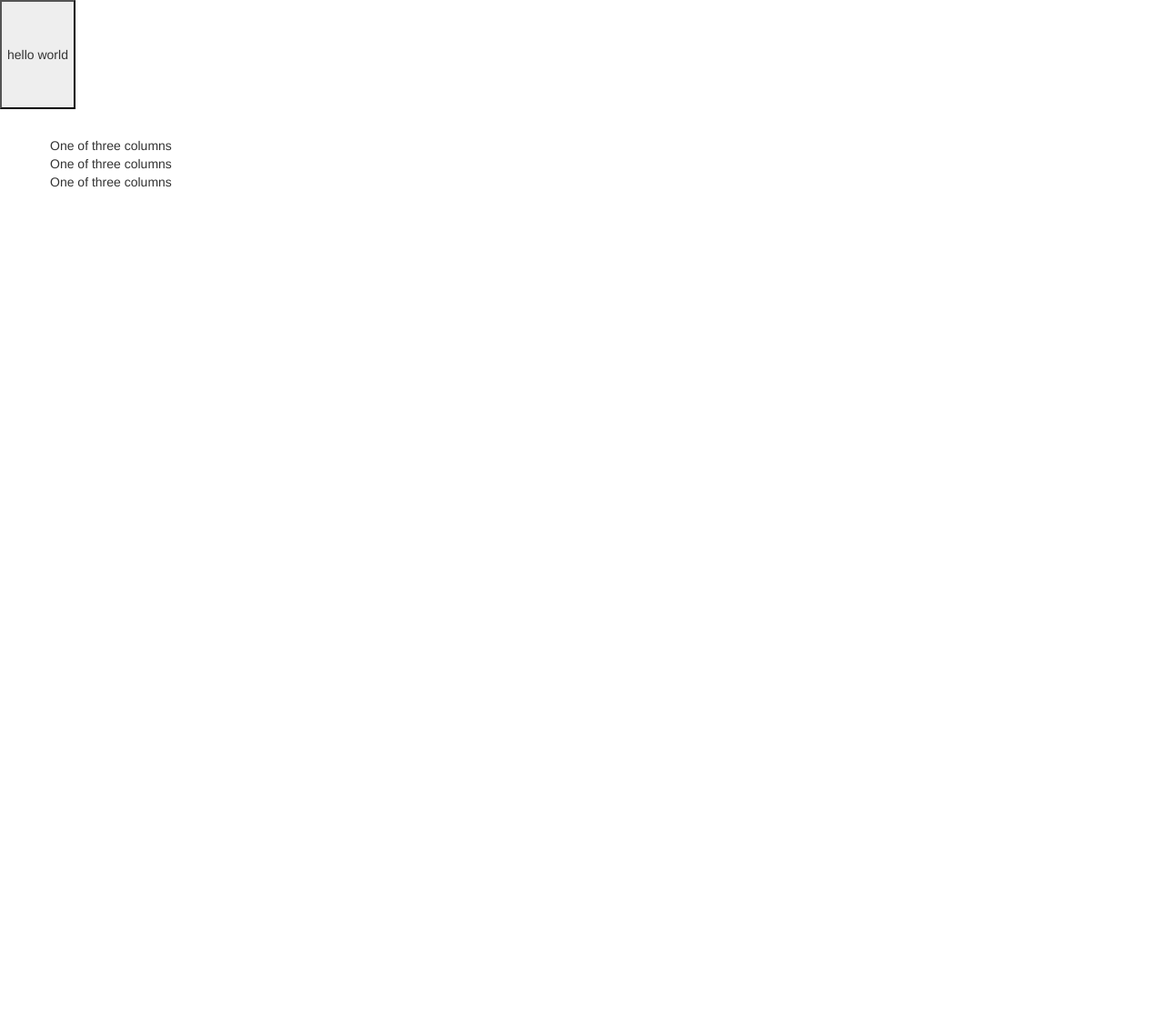
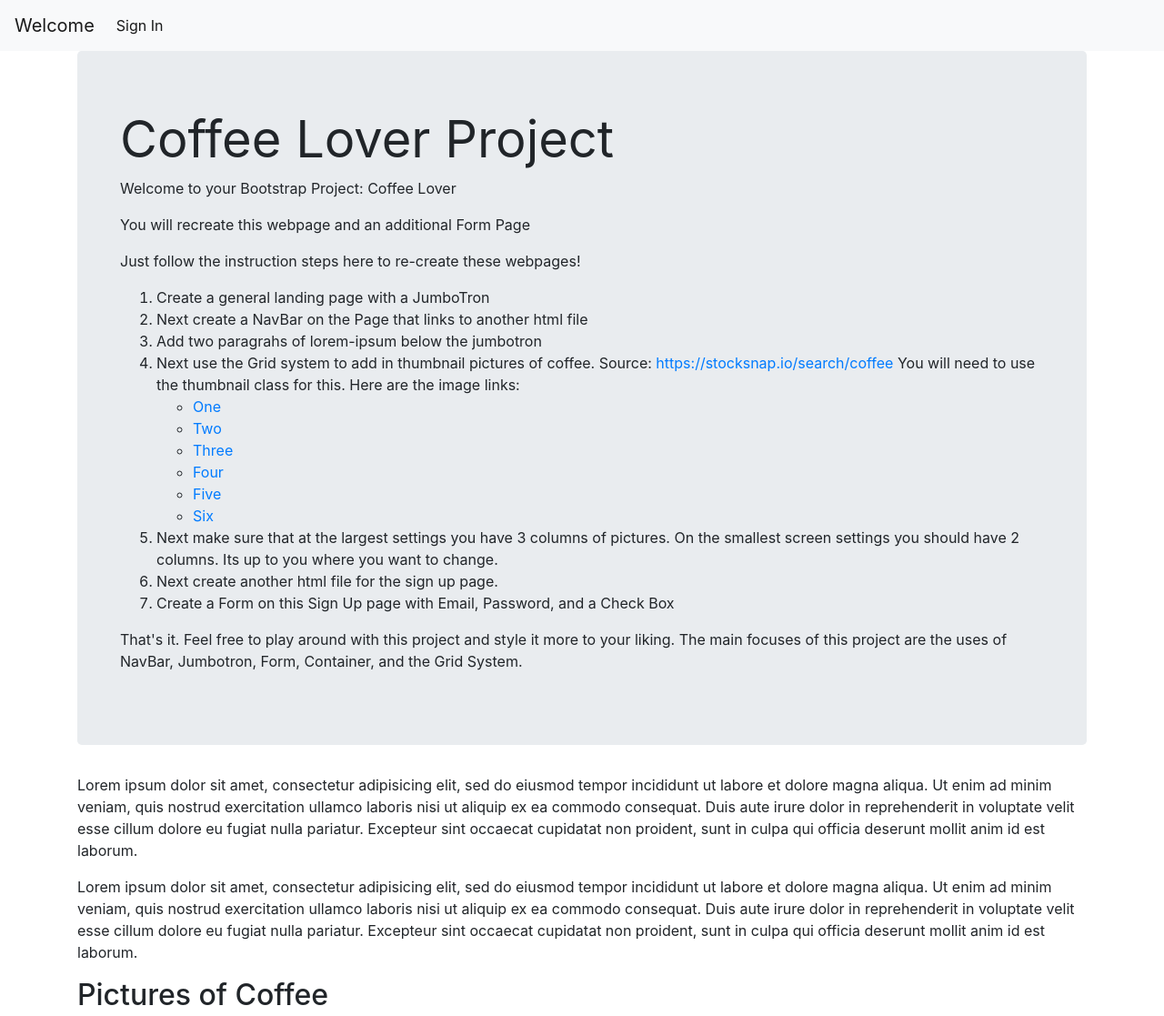
Before and after one commit to johnkchan/Testing, a plain HTML site: page index.html in a window 1280 px wide. Shown: the whole page at 91% size. Before the commit the page ends 800 px from the top, so only its background shows below. Drawn offline with nearby package versions, Linux system fonts and the light colour scheme.

Commit message:
Update index.html

```diff
--- a/index.html
+++ b/index.html
@@ -1,30 +1,61 @@
 <!DOCTYPE html>
 <html>
+  <head>
+    <meta charset="utf-8">
+    <title></title>
+    <!-- <link rel="stylesheet" href="https://maxcdn.bootstrapcdn.com/bootstrap/3.3.7/css/bootstrap.min.css" integrity="sha384-BVYiiSIFeK1dGmJRAkycuHAHRg32OmUcww7on3RYdg4Va+PmSTsz/K68vbdEjh4u" crossorigin="anonymous"> -->
+    <link rel="stylesheet" href="https://maxcdn.bootstrapcdn.com/bootstrap/4.0.0/css/bootstrap.min.css" integrity="sha384-Gn5384xqQ1aoWXA+058RXPxPg6fy4IWvTNh0E263XmFcJlSAwiGgFAW/dAiS6JXm" crossorigin="anonymous">
+  </head>
 
-<head>
-    <title>Hello World</title>
-    <script src="https://code.jquery.com/jquery-3.2.1.js" integrity="sha256-DZAnKJ/6XZ9si04Hgrsxu/8s717jcIzLy3oi35EouyE=" crossorigin="anonymous"></script>
-     <link rel="stylesheet" href="https://maxcdn.bootstrapcdn.com/bootstrap/3.3.7/css/bootstrap.min.css" integrity="sha384-BVYiiSIFeK1dGmJRAkycuHAHRg32OmUcww7on3RYdg4Va+PmSTsz/K68vbdEjh4u" crossorigin="anonymous">
+  <body>
 
-</head>
+    <nav class="navbar navbar-expand-lg navbar-light bg-light">
+      <a class="navbar-brand" href="#">Welcome</a>
+      <button class="navbar-toggler" type="button" data-toggle="collapse" data-target="#navbarSupportedContent" aria-controls="navbarSupportedContent" aria-expanded="false" aria-label="Toggle navigation">
+        <span class="navbar-toggler-icon"></span>
+      </button>
 
-<body>
-    <button id="hello" class="jumbotron"> hello world </button>
+      <div class="collapse navbar-collapse" id="navbarSupportedContent">
+        <ul class="navbar-nav mr-auto">
+          <li class="nav-item active">
+            <a class="nav-link" href="signin.html">Sign In<span class="sr-only">(current)</span></a>
+          </li>
+        </ul>
+      </div>
+    </nav>
+
     <div class="container">
-      <div class="row">
-        <div class="col-sm">
-          One of three columns
-        </div>
-        <div class="col-sm">
-          One of three columns
-        </div>
-        <div class="col-sm">
-          One of three columns
+      <div class="jumbotron">
+        <div class="container">
+          <h1 class="display-4"><strong>Coffee Lover Project</strong></h1>
+          <p>Welcome to your Bootstrap Project: Coffee Lover</p>
+          <p>You will recreate this webpage and an additional Form Page</p>
+          <p>Just follow the instruction steps here to re-create these webpages!</p>
+          <ol>
+            <li>Create a general landing page with a JumboTron</li>
+            <li>Next create a NavBar on the Page that links to another html file</li>
+            <li>Add two paragrahs of lorem-ipsum below the jumbotron</li>
+            <li>Next use the Grid system to add in thumbnail pictures of coffee. Source: <a href="https://stocksnap.io/search/coffee">https://stocksnap.io/search/coffee</a> You will need to use the thumbnail class for this. Here are the image links:</li>
+              <ul>
+                <li><a href="https://d2lm6fxwu08ot6.cloudfront.net/img-thumbs/960w/04LDEYRW59.jpg">One</a></li>
+                <li><a href="https://d2lm6fxwu08ot6.cloudfront.net/img-thumbs/960w/90V03Q5Y60.jpg">Two</a></li>
+                <li><a href="https://d2lm6fxwu08ot6.cloudfront.net/img-thumbs/960w/O83SF2RB6D.jpg">Three</a></li>
+                <li><a href="https://d2lm6fxwu08ot6.cloudfront.net/img-thumbs/960w/5JVPSVP7EI.jpg">Four</a></li>
+                <li><a href="https://d2lm6fxwu08ot6.cloudfront.net/img-thumbs/960w/C5Y10KIIHA.jpg">Five</a></li>
+                <li><a href="https://d2lm6fxwu08ot6.cloudfront.net/img-thumbs/960w/YSSFRY5B25.jpg">Six</a></li>
+              </ul>
+            <li>Next make sure that at the largest settings you have 3 columns of pictures. On the smallest screen settings you should have 2 columns. Its up to you where you want to change.</li>
+            <li>Next create another html file for the sign up page.</li>
+            <li>Create a Form on this Sign Up page with Email, Password, and a Check Box</li>
+          </ol>
+          <p>That's it. Feel free to play around with this project and style it more to your liking. The main focuses of this project are the uses of NavBar, Jumbotron, Form, Container, and the Grid System.</p>
         </div>
       </div>
+
+      <p>Lorem ipsum dolor sit amet, consectetur adipisicing elit, sed do eiusmod tempor incididunt ut labore et dolore magna aliqua. Ut enim ad minim veniam, quis nostrud exercitation ullamco laboris nisi ut aliquip ex ea commodo consequat. Duis aute irure dolor in reprehenderit in voluptate velit esse cillum dolore eu fugiat nulla pariatur. Excepteur sint occaecat cupidatat non proident, sunt in culpa qui officia deserunt mollit anim id est laborum.</p>
+      <p>Lorem ipsum dolor sit amet, consectetur adipisicing elit, sed do eiusmod tempor incididunt ut labore et dolore magna aliqua. Ut enim ad minim veniam, quis nostrud exercitation ullamco laboris nisi ut aliquip ex ea commodo consequat. Duis aute irure dolor in reprehenderit in voluptate velit esse cillum dolore eu fugiat nulla pariatur. Excepteur sint occaecat cupidatat non proident, sunt in culpa qui officia deserunt mollit anim id est laborum.</p>
+      <h2>Pictures of Coffee</h2>
     </div>
 
-    <script src="assets/javascript/test.js" type="text/javascript"></script>
-</body>
-
+  </body>
 </html>
```
